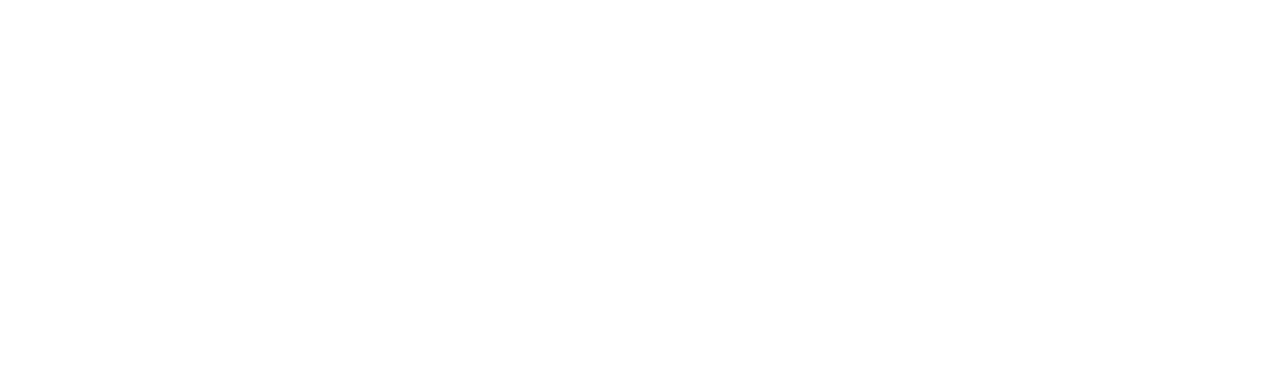
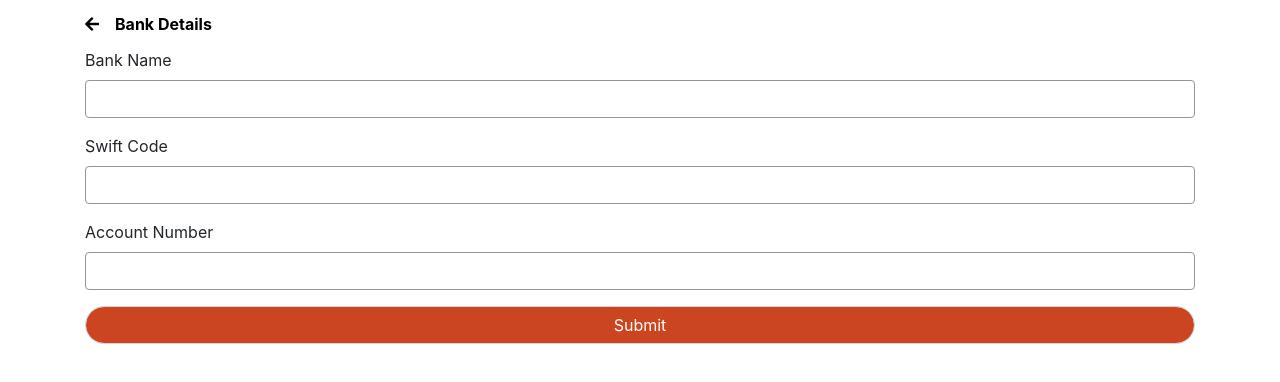
Before and after one commit to vskcodesoftic/payomanreactui, a React (Create React App) app: page /bankDetail in a window 1280 px wide. Shown: the top 382 px of the page. Built offline with nearby package versions, Linux system fonts and the light colour scheme; sample sign-in values are in the browser's storage.

Commit message:
protected routes

```diff
--- a/src/_services/auth.service.js
+++ b/src/_services/auth.service.js
@@ -37,7 +37,7 @@
 
 const logout = () => {
   localStorage.removeItem("user");
-  window.location.replace('/')
+  window.location.replace('/auth')
 };
 
 const getCurrentUser = () => {
--- a/src/components/Auth/LoginComponent.js
+++ b/src/components/Auth/LoginComponent.js
@@ -28,7 +28,7 @@
         () => {
         toast.success("logged in sucessfully ")
 
-         history.push("/profile");
+         history.push("/");
           window.location.reload();
         },
         (error) => {
--- a/src/components/Auth/Sidebarcomponent.js
+++ b/src/components/Auth/Sidebarcomponent.js
@@ -47,30 +47,30 @@
                 <div className=" " id="collapsibleNavbar">
                     <ul className="navbar-nav">
                       <li className="nav-item mt-3 ">
-                        <Link href="/"><a className="nav-link active " ><i className="fas fa-home mr-3"></i> Dashboard <i className="fa fa-chevron-right float-right"></i></a></Link>
+                        <Link to="/"><a className="nav-link active " ><i className="fas fa-home mr-3"></i> Dashboard <i className="fa fa-chevron-right float-right"></i></a></Link>
                       </li>
                       <li className="nav-item mt-3">
-                      <Link href="/Profile"><a className="nav-link" ><i className="fas fa-user mr-3"></i> Profile <i className="fa fa-chevron-right float-right"></i></a></Link>
+                      <Link to="/profile"> Profile </Link>
                       </li>
                       <li className="nav-item mt-3">
-                      <Link href="/BankDetail"><a className="nav-link"><i className="fas fa-bank mr-3"></i> Bank Details <i className="fa fa-chevron-right float-right"></i></a></Link>
+                      <Link to="/bankDetail"><a className="nav-link"><i className="fas fa-bank mr-3"></i> Bank Details <i className="fa fa-chevron-right float-right"></i></a></Link>
                       </li>
 
                       <li className="nav-item mt-3">
-                      <Link href="/ReceivedAmount"><a className="nav-link" ><i className="fas fa-money mr-3"></i> Received Amounts <i className="fa fa-chevron-right float-right"></i></a></Link>
+                      <Link to="/receivedAmounts"><a className="nav-link" ><i className="fas fa-money mr-3"></i> Received Amounts <i className="fa fa-chevron-right float-right"></i></a></Link>
                       </li>
                       <li className="nav-item mt-3">
-                      <Link href="/ChangePassword"><a className="nav-link" ><i className="fas fa-key mr-3"></i> Change Password <i className="fa fa-chevron-right float-right"></i></a></Link>
+                      <Link to="/ChangePassword"><a className="nav-link" ><i className="fas fa-key mr-3"></i> Change Password <i className="fa fa-chevron-right float-right"></i></a></Link>
                       </li>
                       <li className="nav-item mt-3">
-                      <Link href="/Privacy"><a className="nav-link" ><i className="fas fa-lock mr-3"></i> Privacy and Security <i className="fa fa-chevron-right float-right"></i></a></Link>
+                      <Link to="/privacyPolicy"><a className="nav-link" ><i className="fas fa-lock mr-3"></i> Privacy and Security <i className="fa fa-chevron-right float-right"></i></a></Link>
                       </li>
                       <li className="nav-item mt-3">
-                      <Link href="/Support"><a className="nav-link" ><i className="fas fa-headphones mr-3"></i> Support <i className="fa fa-chevron-right float-right"></i></a></Link>
+                      <Link to="/Support"><a className="nav-link" ><i className="fas fa-headphones mr-3"></i> Support <i className="fa fa-chevron-right float-right"></i></a></Link>
                     </li>
 
                     <li className="nav-item mt-3">
-                    <Link href="/"><a className="nav-link" onClick={authService.logout} ><i className="fas fa-user mr-3"></i> Logout  <i className="fa fa-chevron-right float-right"></i></a></Link>
+                    <Link to="/"><a className="nav-link" onClick={authService.logout} ><i className="fas fa-user mr-3"></i> Logout  <i className="fa fa-chevron-right float-right"></i></a></Link>
                     </li>
                     <li className="nav-item mt-3">
                         <hr className="float-left" />
--- a/src/components/Auth/dashboard/DashboardComponent.js
+++ b/src/components/Auth/dashboard/DashboardComponent.js
@@ -132,26 +132,26 @@
                         <Link href="/"><a className="nav-link active " ><i className="fas fa-home mr-3"></i> Dashboard <i className="fa fa-chevron-right float-right"></i></a></Link>
                       </li>
                       <li className="nav-item mt-3">
-                      <Link href="/Profile"><a className="nav-link" ><i className="fas fa-user mr-3"></i> Profile <i className="fa fa-chevron-right float-right"></i></a></Link>
+                      <Link to="/profile"><a className="nav-link" ><i className="fas fa-user mr-3"></i> Profile <i className="fa fa-chevron-right float-right"></i></a></Link>
                       </li>
                       <li className="nav-item mt-3">
-                      <Link href="/BankDetail"><a className="nav-link"><i className="fas fa-bank mr-3"></i> Bank Details <i className="fa fa-chevron-right float-right"></i></a></Link>
+                      <Link to="/BankDetail"><a className="nav-link"><i className="fas fa-bank mr-3"></i> Bank Details <i className="fa fa-chevron-right float-right"></i></a></Link>
                       </li>
 
                       <li className="nav-item mt-3">
-                      <Link href="/ReceivedAmount"><a className="nav-link" ><i className="fas fa-money mr-3"></i> Received Amounts <i className="fa fa-chevron-right float-right"></i></a></Link>
+                      <Link to="/ReceivedAmount"><a className="nav-link" ><i className="fas fa-money mr-3"></i> Received Amounts <i className="fa fa-chevron-right float-right"></i></a></Link>
                       </li>
                       <li className="nav-item mt-3">
-                      <Link href="/ChangePassword"><a className="nav-link" ><i className="fas fa-key mr-3"></i> Change Password <i className="fa fa-chevron-right float-right"></i></a></Link>
+                      <Link to="/ChangePassword"><a className="nav-link" ><i className="fas fa-key mr-3"></i> Change Password <i className="fa fa-chevron-right float-right"></i></a></Link>
                       </li>
                       <li className="nav-item mt-3">
-                      <Link href="/Privacy"><a className="nav-link" ><i className="fas fa-lock mr-3"></i> Privacy and Security <i className="fa fa-chevron-right float-right"></i></a></Link>
+                      <Link to="/privacyPolicy"><a className="nav-link" ><i className="fas fa-lock mr-3"></i> Privacy and Security <i className="fa fa-chevron-right float-right"></i></a></Link>
                       </li>
                       <li className="nav-item mt-3">
-                      <Link href="/Support"><a className="nav-link" ><i className="fas fa-headphones mr-3"></i> Support <i className="fa fa-chevron-right float-right"></i></a></Link>
+                      <Link to="/Support"><a className="nav-link" ><i className="fas fa-headphones mr-3"></i> Support <i className="fa fa-chevron-right float-right"></i></a></Link>
                     </li>
                     <li className="nav-item mt-3">
-                    <Link href="/"><a className="nav-link" ><i className="fas fa-user mr-3"></i> Logout  <i className="fa fa-chevron-right float-right"></i></a></Link>
+                    <Link to="/logout"><a className="nav-link" ><i className="fas fa-user mr-3"></i> Logout  <i className="fa fa-chevron-right float-right"></i></a></Link>
                     </li>
                     <li className="nav-item mt-3">
                         <hr className="float-left" />
--- /dev/null
+++ b/src/components/Bankdetail/BankDetail.jsx
@@ -0,0 +1,142 @@
+import React from 'react'
+
+import axios from 'axios';
+import { useForm } from 'react-hook-form';
+
+
+import { ToastContainer, toast } from 'react-toastify';
+import 'react-toastify/dist/ReactToastify.css';
+
+
+
+export const BankDetailComponent = (props) => {
+
+//   const userEmailIdentity = props.userEmailId ;
+
+//   const userProfileData = props.profileData;
+
+//   let bankName = userProfileData.bankName || '';
+//   let useraccountNumber = userProfileData.accountNumber || '';
+//  let userswiftCode = userProfileData.swiftCode ||  '';
+
+
+//   const {register, handleSubmit} = useForm({defaultValues:
+//     {
+//       accountNumber : `${useraccountNumber}`,
+//        bankName  :`${bankName}`,
+//        swiftCode :`${userswiftCode}`,
+
+
+//    }});
+
+
+//   async function submitHandler(data){
+
+//     //  const newdata = { accountNumber : data.accountNumber ,bankName:data.bankName, swiftCode : data.swiftCode, email : userEmailIdentity }
+//     const newdata ={...data ,email: userEmailIdentity }
+//     console.log(newdata)
+//   axios
+//       .post('https://payoman.com/api/merchant/bankDetails', newdata)
+//       .then((res) => {
+//           console.log(res.data);
+//           toast.success(`bank details added sucessfully !`);
+//           // setSpinner(false);
+//           // setredirect(true);
+//       })
+//       .catch((error) => {
+//           console.log(error);
+//           toast.error(
+//             (error.response &&
+//                 error.response.data &&
+//                 error.response.data.message) ||
+//                 'bank details updation Failed'
+//         );
+//       });
+
+
+
+//    }
+
+   const closeNav = () => {
+    document.getElementById("mySidebar").style.width = "0";
+    document.getElementById("main").style.marginLeft= "0";
+
+    }
+
+    const openNav = () => {
+        document.getElementById("mySidebar").style.width = "100%";
+        document.getElementById("main").style.marginLeft = "250px";
+      }
+
+
+
+    return (
+        <div>
+
+
+    <div className="navbar-sec p-1">
+        <div className="container mt-2 mb-2">
+            <div className="row">
+                <div className="col-md-12 nav-link-new font-weight-bold">
+                <a href="Sidebar"><i className="fa fa-arrow-left mr-3"></i></a>
+                    Bank Details
+                </div>
+            </div>
+        </div>
+    </div>
+    <ToastContainer />
+    <div>
+        <div className="container ">
+           <div className="row">
+               <div className="col-md-12">
+
+                   <form >
+                       <div className="form-group">
+                           <label for="" clas=""> Bank Name </label>
+                          <input type="text"
+                           className="form-control input-box"
+                            id="bname"
+                            placeholder=""
+                        //     {...register('bankName', {
+                        //       required: true
+                        //   })}
+                           />
+                       </div>
+                       <div className="form-group">
+                        <label for="" clas=""> Swift Code </label>
+                            <input type="text"
+
+                             className="form-control input-box"
+                              id="swiftCode"
+                               placeholder=""
+                            //    {...register('swiftCode',{
+                            //      required :true
+                            //    })}
+                              />
+                       </div>
+                       <div className="form-group">
+                        <label for="" clas=""> Account Number </label>
+                          <input type="number"
+                        //    {...register('accountNumber', {
+                        //       required: true
+                        //   })}
+                          className="form-control input-box" id="phone"  />
+                       </div>
+                       <div className="form-group">
+                   <button  className="form-control success-btn"  > Submit </button>
+               </div>
+                  </form>
+               </div>
+           </div>
+        </div>
+    </div>
+   </div>
+
+
+    )
+}
+
+
+
+
+export default BankDetailComponent;
--- a/src/components/PrivateRoutes/PrivateRoute.jsx
+++ b/src/components/PrivateRoutes/PrivateRoute.jsx
@@ -2,16 +2,18 @@
 import { Route, Redirect } from 'react-router-dom';
 import { authenticationService } from '../../_services';
 
+const ProtectedRoute = ({ component: Component, ...restOfProps }) => {
+  const isAuthenticated = localStorage.getItem("user");
+  console.log("this", isAuthenticated);
 
-export const PrivateRoute = ({ component: Component, ...rest }) => (
-    <Route {...rest} render={props => {
-        const currentUser = authenticationService.currentUser;
-        if (!currentUser) {
-            // not logged in so redirect to login page with the return url
-            return <Redirect to={{ pathname: '/', state: { from: props.location } }} />
-        }
+  return (
+    <Route
+      {...restOfProps}
+      render={(props) =>
+        isAuthenticated ? <Component {...props} /> : <Redirect to="/auth" />
+      }
+    />
+  );
+}
 
-        // authorised so return component
-        return <Component {...props} />
-    }} />
-)
+export default ProtectedRoute;
--- /dev/null
+++ b/src/pages/BankDetail.js
@@ -0,0 +1,15 @@
+import React from 'react'
+import BankDetailComponent from '../components/Bankdetail/BankDetail';
+
+
+
+
+const LoginPage = () => {
+    return (
+      <>
+      <BankDetailComponent />
+      </>
+    )
+}
+
+export default LoginPage
--- a/src/routes/routes.js
+++ b/src/routes/routes.js
@@ -18,14 +18,14 @@
 import PrivacyPolicy from '../pages/PrivacyPolicy';
 import SupportPage from '../pages/SupportPage';
 import AuthService from '../_services/auth.service';
-import { PrivateRoute } from '../components/PrivateRoutes/PrivateRoute';
+import  ProtectedRoute  from '../components/PrivateRoutes/PrivateRoute';
 import NotFound from '../pages/NotFound';
+import BankDetailComponent from '../components/Bankdetail/BankDetail';
 
 
 
 function NoMatch() {
     let location = useLocation();
-
     return (
       <div>
         <center><h3>
@@ -55,23 +55,18 @@
 
               <Switch>
               {/* <Route exact path='/' component={HomePage} /> */}
-              {CurrentUser ? (
-                  <>
-              <Route exact path='/dashboard' component={DashboardPage} />
-              <Route exact path='/profile' component={ProfilePage} />
-              <Route exact path = '/receivedAmounts' component={RecievedAmountsPage}  />
-              <Route exact path = '/sidebar' component={Sidebar}  />
-               <Route exact path ='/signup' component={SignupComponent} />
-               <Route exact path ='/changePassword' component={ChangePasswordComponent} />
-               <Route exact path ='/privacyPolicy' component={PrivacyPolicy} />
-               <Route exact path ='/support' component={SupportPage} />
-               <Route exact path='/' >
-                   <Redirect to="/dashboard" />
-               </Route>
-             </> ) : ( <>
+              <Route exact path="/auth" component={AuthPage} />
+              <ProtectedRoute exact path='/' component={DashboardPage} />
+              <ProtectedRoute exact path='/profile' component={ProfilePage} />
+              <ProtectedRoute exact path = '/receivedAmounts' component={RecievedAmountsPage}  />
+              <ProtectedRoute exact path = '/sidebar' component={Sidebar}  />
+               <ProtectedRoute exact path ='/signup' component={SignupComponent} />
+               <ProtectedRoute exact path ='/changePassword' component={ChangePasswordComponent} />
+               <ProtectedRoute exact path ='/privacyPolicy' component={PrivacyPolicy} />
+               <ProtectedRoute exact path ='/support' component={SupportPage} />
+               <ProtectedRoute exact path ='/bankDetail' component={BankDetailComponent} />
 
-               <Route exact path="/" component={AuthPage} />
-            </>  )}
+
 
 
             </Switch>
```
